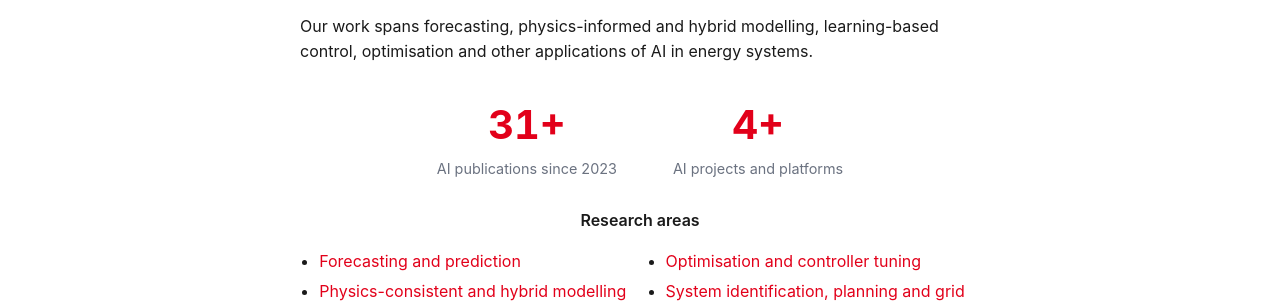
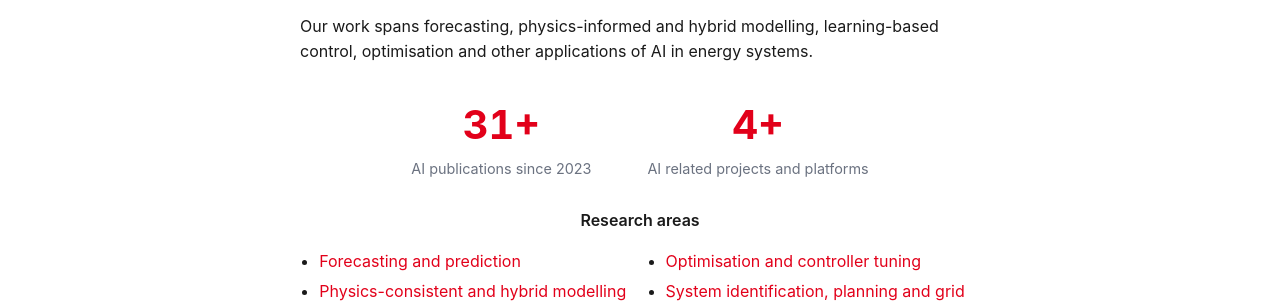
Before and after one commit to uesl-empa/energy-and-AI, a Jekyll site: the page built from index.md, in a window 1280 px wide. Shown: the part 832-1135 px from the top of the page. Built offline with Jekyll 4.4.1, drawn with Linux system fonts in a browser that asks for light colours.

Commit message:
Change AI projects to AI related projects in stats label
Co-Authored-By: Claude Sonnet 5 <noreply@anthropic.com>

```diff
--- a/index.md
+++ b/index.md
@@ -58,7 +58,7 @@ one for the example heading inside each file's template comment.
     </a>
     <a class="stat" href="{{ '/docs/projects/' | relative_url }}">
       <span class="stat-number">{{ project_count }}+</span>
-      <span class="stat-label">AI projects and platforms</span>
+      <span class="stat-label">AI related projects and platforms</span>
     </a>
   </div>
 
```
